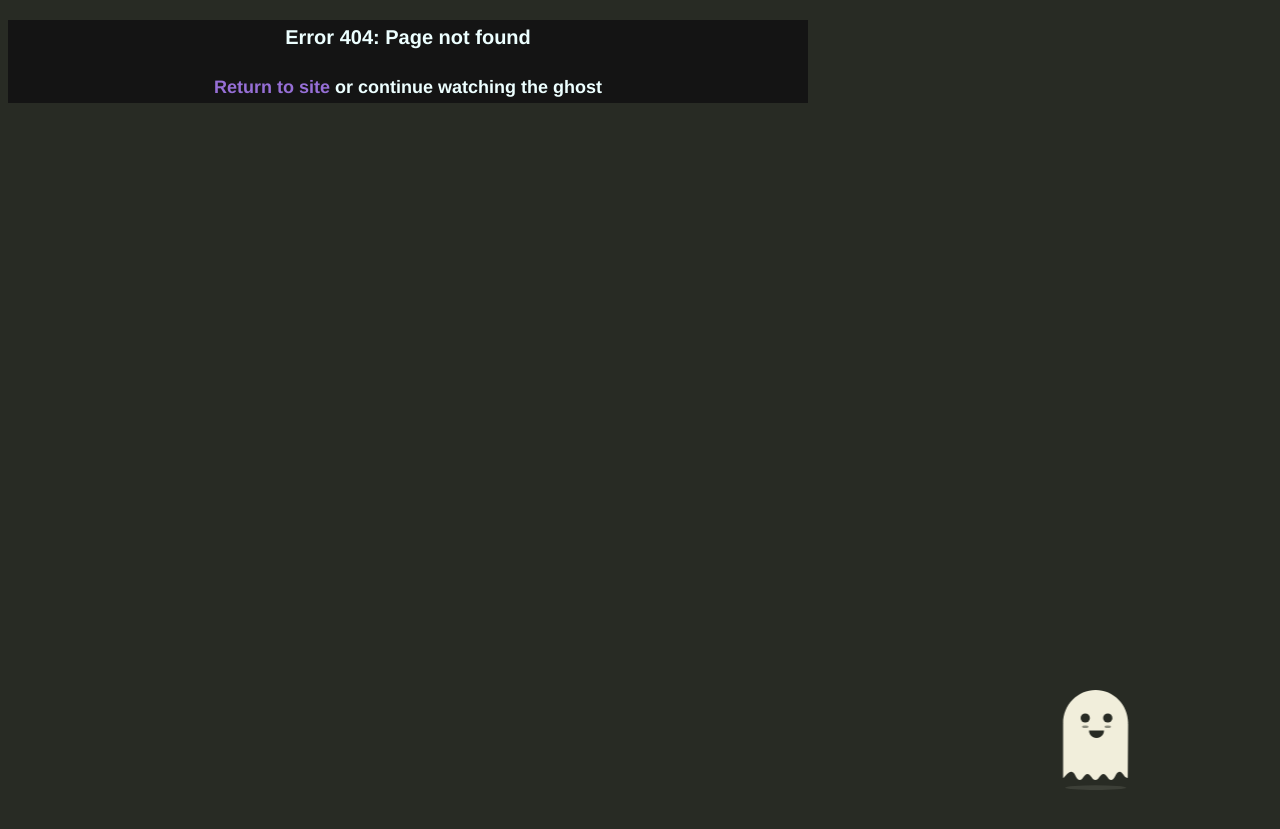
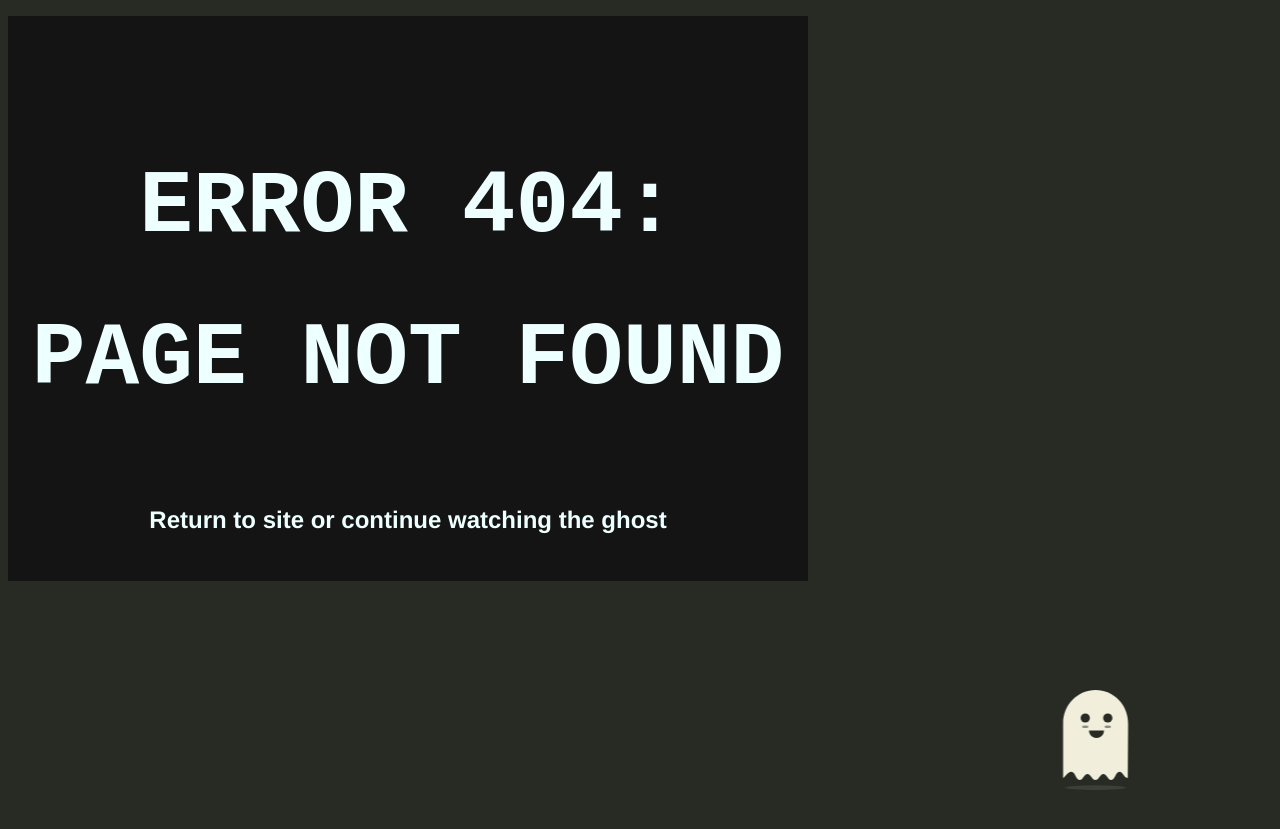
Before and after one commit to ricardojoserf/ricardojoserf.github.io, a Jekyll site: the page 404/index.html, which Jekyll copies as it is, in a window 1280 px wide. Shown: the top 829 px of the page. Built offline with Jekyll 4.4.1, drawn with Linux system fonts in a browser that asks for light colours; some web fonts are replaced.

Commit message:
Add files via upload

```diff
--- a/404/index.html
+++ b/404/index.html
@@ -289,8 +289,11 @@ const grantAccess = () => {
 </svg>
 
 <div id="main" role="main" class="container">
-<h3>Error 404: Page not found</h3>
-<h4><a href="https://ricardojoserf.github.io/">Return to site</a> or continue watching the ghost</h4>
+<br>
+<h1>Error 404: Page not found</h3>
+<br>
+<h2><a href="https://ricardojoserf.github.io/">Return to site</a> or continue watching the ghost</h4>
+<br>
 </div>
 
 <!-- outside of the container, to have them absolute positioned in relation to the body, include an svg for the key and one for the ghost -->
```
